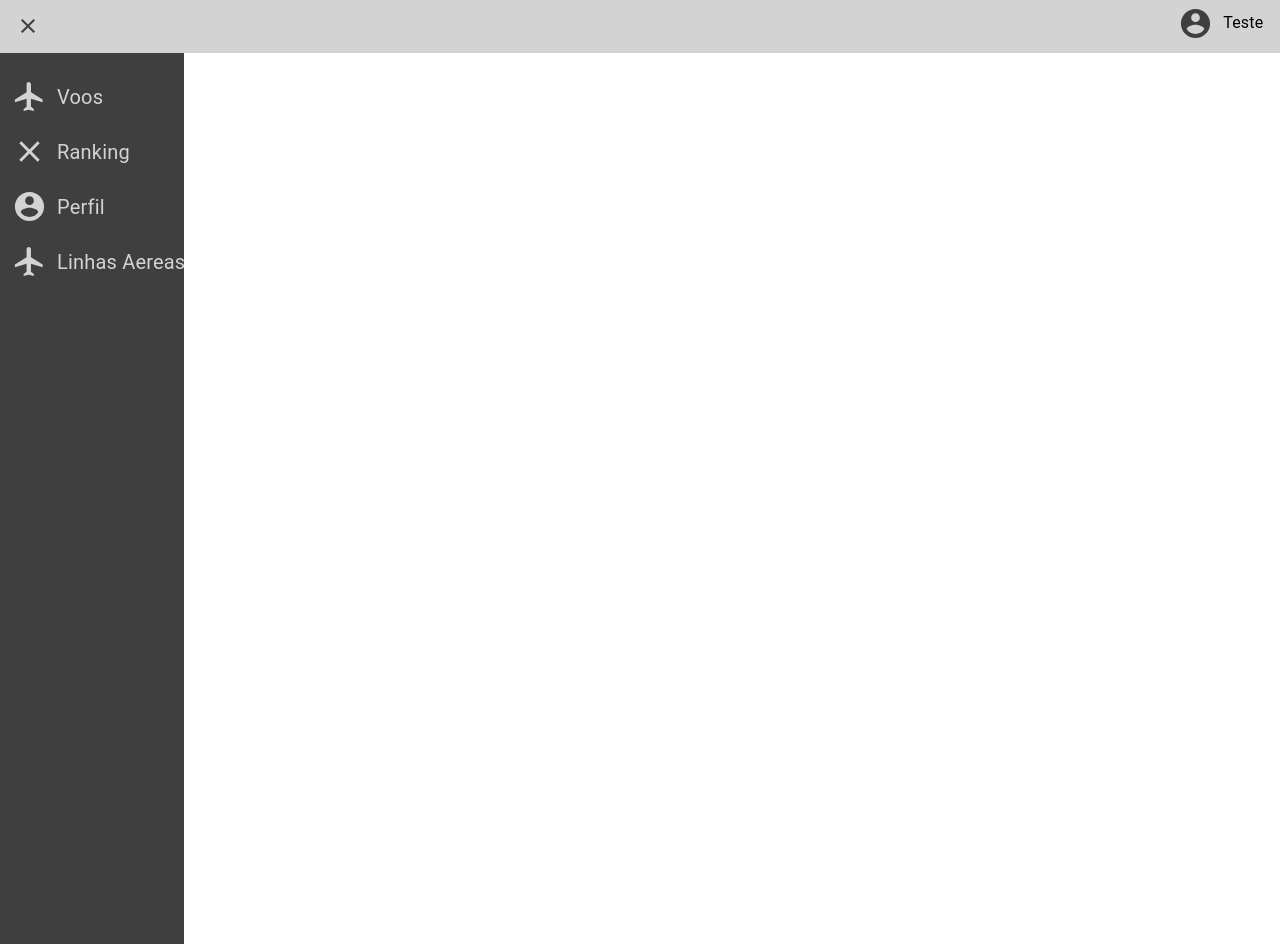
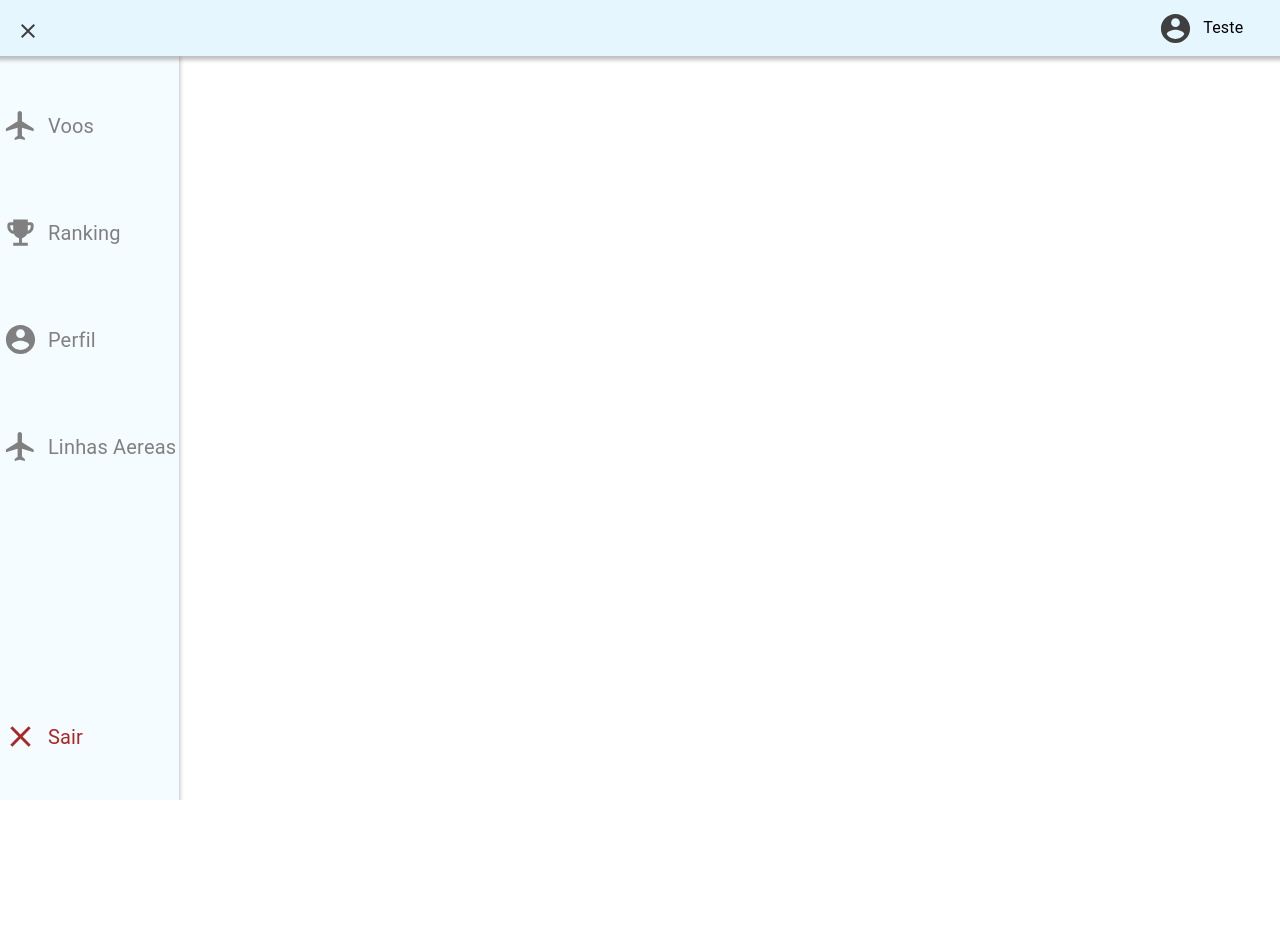
Before and after one commit to mateussr7/iFly-Frontend, a React (Create React App) app: page / in a window 1280 px wide. After the commit the page ends 800 px from the top, so only its background shows below. Built offline with nearby package versions, Linux system fonts and the light colour scheme.

Commit message:
updating sidebar

```diff
--- a/src/app.scss
+++ b/src/app.scss
@@ -1,6 +1,9 @@
+.view {
+  margin: -8px;
+  overflow: hidden;
+  height: 100vh;
+}
 
-.view {
-    margin: -8px;
-    overflow: hidden;
-    height: 59rem;
+body {
+  overflow: hidden;
 }
--- a/src/components/header/header.scss
+++ b/src/components/header/header.scss
@@ -1,30 +1,34 @@
-@import '../../utils/colors.scss';
+@import "../../utils/colors.scss";
 
 .header {
-    background-color: $lightGray;
+  background-color: $headerBlue;
   display: flex;
-    height: 60px;
+  height: 7vh;
   width: 101%;
   margin: -7px;
+  margin-top: 0px;
   align-items: center;
   justify-content: space-between;
+  box-shadow: 0px 4px 4px rgba(0, 0, 0, 0.25);
+  position: absolute;
+  z-index: 6;
 }
 
-.header div{
+.header div {
   display: flex;
   justify-content: center;
   align-items: center;
 }
 
-.header div p{
+.header div p {
   margin-left: 10px;
   margin-right: 10px;
 }
 
-.header div svg{
+.header div svg {
   height: 35px;
   width: 35px;
-    color: $darkGray
+  color: $darkGray;
 }
 
 .header button {
@@ -35,7 +39,7 @@
   width: 50px;
 }
 
-.header button:hover{
+/*.header button:hover {
   color: $lightGray;
   background-color: $gray;
-}
+}*/
--- a/src/components/sidebar/openSidebar.tsx
+++ b/src/components/sidebar/openSidebar.tsx
@@ -1,16 +1,20 @@
-import { Typography } from '@material-ui/core'
-import React, { FC } from 'react'
-import { Link } from 'react-router-dom'
-import { SidebarType } from '../../store/side-bar/types'
-import './sidebar.scss'
+import { Typography } from "@material-ui/core";
+import React, { FC } from "react";
+import { Link } from "react-router-dom";
+import { SidebarType } from "../../store/side-bar/types";
+import "./sidebar.scss";
 
 interface OpenSidebarProps {
-    data: SidebarType[],
-    sidebar: boolean
+  data: SidebarType[];
+  sidebar: boolean;
 }
 
-const OpenSidebar: FC<OpenSidebarProps> = ({ data, sidebar }: OpenSidebarProps) => {
-    return (<div className="sidebar">
+const OpenSidebar: FC<OpenSidebarProps> = ({
+  data,
+  sidebar,
+}: OpenSidebarProps) => {
+  return (
+    <div className="sidebar">
       <ul>
         {data.map((element, index) => (
           <Link key={JSON.stringify(index)} to={element.ref}>
@@ -19,7 +23,8 @@
           </Link>
         ))}
       </ul>
-            </div>)
-}
+    </div>
+  );
+};
 
-export default OpenSidebar
+export default OpenSidebar;
--- a/src/components/sidebar/sidebar.scss
+++ b/src/components/sidebar/sidebar.scss
@@ -1,27 +1,42 @@
-@import '../../utils/colors.scss';
+@import "../../utils/colors.scss";
 
 .sidebar {
+  position: relative;
   display: flex;
-    background-color: $darkGray;
-    width: 15vw;
+  background-color: $sideBarBlue;
+  margin-top: 7vh;
+  width: 14vw;
   height: 100%;
   flex-direction: column;
-    margin-left: -8px;
-    margin-top: 7px;
+  box-shadow: 1px 0px 4px rgba(0, 0, 0, 0.25);
 }
 
 .sidebar ul {
-    padding: 0;
+  position: relative;
+  justify-content: flex-start;
+  display: flex;
+  flex-direction: column;
+  justify-content: flex-start;
+  margin-inline: auto;
+  padding-inline-start: 0px;
+  height: 100%;
+
+  a:last-child {
+    color: $exitRed;
+    position: absolute;
+    bottom: 50px;
+    left: 0;
+  }
 }
 
-.sidebar ul a{
+.sidebar ul a {
   display: flex;
   width: 100%;
-    padding: 10px;
+  margin-block: 36px;
   justify-content: flex-start;
   align-items: center;
   text-decoration: none;
-    color: $lightGray;
+  color: $gray;
 }
 
 .sidebar ul a p {
@@ -32,37 +47,39 @@
 .sidebar ul a svg {
   width: 35px;
   height: 35px;
-    margin-left: 10px;
 }
 
-.sidebar ul a:hover {
+/*.sidebar ul a:hover {
   background-color: $lightGray;
   border-radius: 5px;
-    color: $darkGray
-}
+  color: $darkGray;
+}*/
 
-.closedSidebar{
+.closedSidebar {
+  margin-top: 7vh;
   display: flex;
-    background-color: $darkGray;
+  background-color: $sideBarBlue;
   width: 5vw;
   height: 100%;
   flex-direction: column;
-    margin-left: -8px;
-    margin-top: 7px;
+  box-shadow: 1px 0px 4px rgba(0, 0, 0, 0.25);
 }
 
 .closedSidebar ul {
   padding: 0;
+  display: flex;
+  flex-direction: column;
+  justify-content: flex-start;
+  margin-inline: auto;
 }
 
-.closedSidebar ul a{
+.closedSidebar ul a {
   display: flex;
-    width: 100%;
-    padding: 10px;
+  margin-block: 36px;
   justify-content: flex-start;
   align-items: center;
   text-decoration: none;
-    color: $lightGray;
+  color: $gray;
 }
 
 .closedSidebar ul a p {
@@ -73,11 +90,10 @@
 .closedSidebar ul a svg {
   width: 35px;
   height: 35px;
-    margin-left: 10px;
 }
 
-.closedSidebar ul a:hover {
+/*.closedSidebar ul a:hover {
   background-color: $lightGray;
   border-radius: 5px;
-    color: $darkGray
-}
+  color: $darkGray;
+}*/
--- a/src/components/sidebar/sidebarElements.tsx
+++ b/src/components/sidebar/sidebarElements.tsx
@@ -1,31 +1,38 @@
-import FlightIcon from '@material-ui/icons/Flight'
-import AccountCircleIcon from '@material-ui/icons/AccountCircle'
-import ClearIcon from '@material-ui/icons/Clear'
-import { SidebarType } from '../../store/side-bar/types'
+import FlightIcon from "@material-ui/icons/Flight";
+import AccountCircleIcon from "@material-ui/icons/AccountCircle";
+import EmojiEventsIcon from "@material-ui/icons/EmojiEvents";
+import CloseIcon from "@material-ui/icons/Close";
+import { SidebarType } from "../../store/side-bar/types";
 
 export const sidebarElements: SidebarType[] = [
   {
     label: "Voos",
     admin: false,
     icon: <FlightIcon />,
-        ref: "/flights"
+    ref: "/flights",
   },
   {
     label: "Ranking",
     admin: false,
-        icon: <ClearIcon></ClearIcon>,
-        ref: "/ranking"
+    icon: <EmojiEventsIcon></EmojiEventsIcon>,
+    ref: "/ranking",
   },
   {
     label: "Perfil",
     admin: false,
     icon: <AccountCircleIcon />,
-        ref: "/profile"
+    ref: "/profile",
   },
   {
     label: "Linhas Aereas",
     admin: true,
     icon: <FlightIcon />,
-        ref: "/airlines"
-    }
-]
+    ref: "/airlines",
+  },
+  {
+    label: "Sair",
+    admin: true,
+    icon: <CloseIcon />,
+    ref: "/logout",
+  },
+];
--- a/src/components/userElement/userElement.scss
+++ b/src/components/userElement/userElement.scss
@@ -1,6 +1,6 @@
 .userElement {
-    display: flex;
-    justify-content: space-between;
-    width: 5rem;
-    margin-right: 20px;
+  display: flex;
+  justify-content: space-between;
+  width: 5rem;
+  margin-right: 40px;
 }
--- a/src/utils/colors.scss
+++ b/src/utils/colors.scss
@@ -1,5 +1,10 @@
-$white: #FFFFFF;
+$white: #ffffff;
 $black: #191919;
 $lightGray: #d3d3d3;
 $gray: #808080;
 $darkGray: #3f3f3f;
+
+$sideBarBlue: #f5fcff;
+$headerBlue: #e6f6ff;
+
+$exitRed: #ad2626;
```
Also changed, not shown: src/index.tsx (+7 -6 lines), 1 other file (tests, documents, lock files or other folders). Lines whose indentation alone changed are shown as unchanged.
